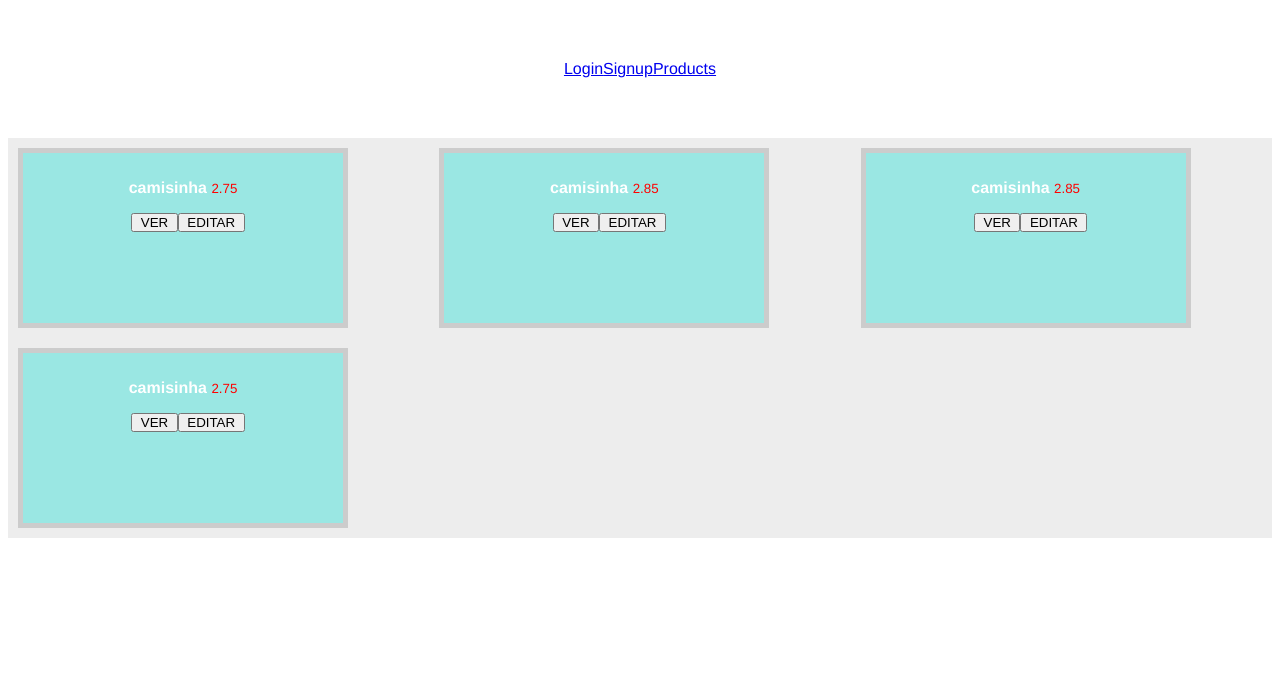
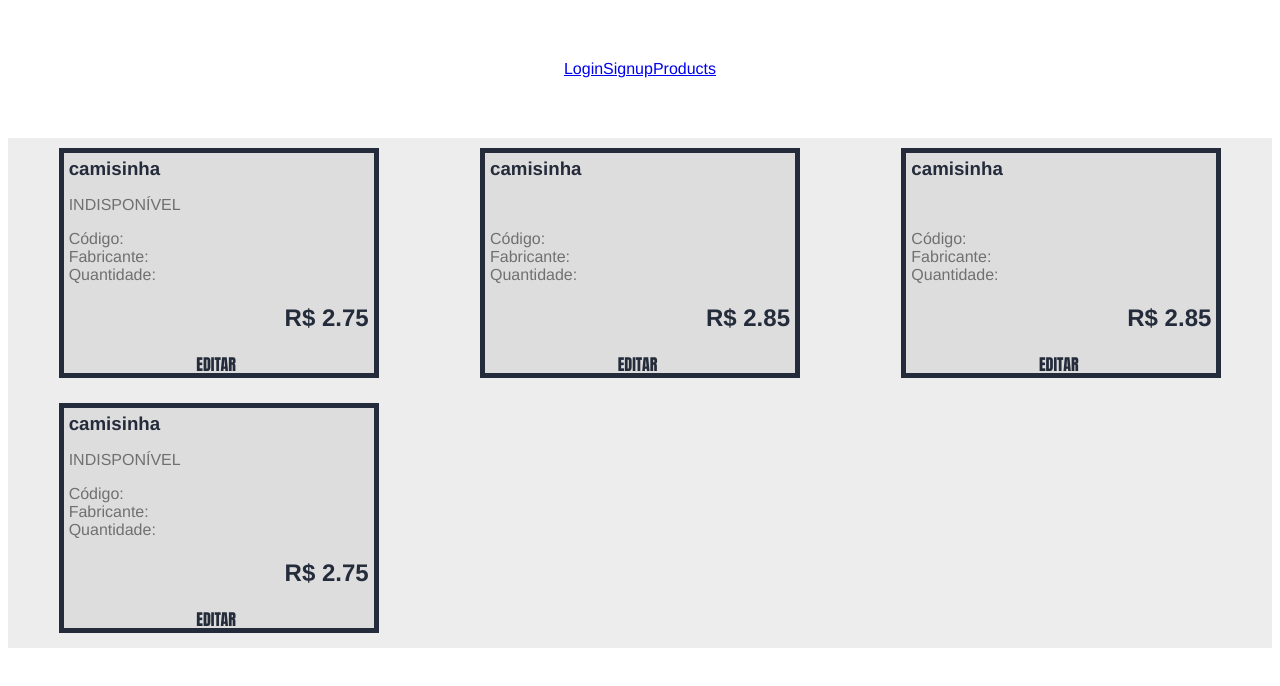
Before and after one commit to SpinnelSun/CCCPharmaClient, a Vue app: page /#/products in a window 1280 px wide. Shown: the top 686 px of the page. Built offline with nearby package versions, Linux system fonts and the light colour scheme.

Commit message:
Update ProductComponent

```diff
--- a/src/components/product/ProductComponent.vue
+++ b/src/components/product/ProductComponent.vue
@@ -3,26 +3,26 @@
       <div class="box">
         <article class="media">
 
-          <div class="media-left">
-            <figure class="image is-64x64">
+          <div class="media-content">
+                <h3 id="product-name"> {{product.name}}  </h3>
 
-            </figure>
-          </div>
+                <span :class="{available: product.avaliable, unavailable: !product.available}">
+                  <i class="fa fa-warning"></i>
+                    <p>INDISPONÍVEL </p>
+                </span>
 
-          <div class="media-content">
+                <div class="extra-infos">
+                  <p>Código: {{product.code}} <br>
+                  Fabricante: {{product.producer}} <br>
+                  Quantidade: {{product.amount}}</p>
 
-            <div class="content">
-              <p>
-                <strong>{{product.name}}</strong> <small>{{product.price}}</small>
-              </p>
+                </div>
+
+                <h2 id="product-price"> R$ {{product.price}} </h2>
             </div>
+            <div class="admin-options">
+              <a id="clickable" href="#">EDITAR</a>
 
-              <div class="level-left">
-                <a class="level-item">
-                  <button class="clicavel" >VER</button>
-                  <button class="clicavel">EDITAR</button>
-                </a>
-              </div>
           </div>
         </article>
 
@@ -40,7 +40,45 @@ export default {
 </script>
 
 <style>
-  #product-component template{
+.extra-infos{
+  text-align: left;
+  color: #707070
+}
+
+#clickable{
+  text-decoration: none;
+  margin-right: 5px;
+  margin-top: 0px;
+  padding: 0 7.5px;
+  color: #242B3A;
+  font-family: Impact, Haettenschweiler, 'Arial Narrow Bold', sans-serif;
+  text-decoration: none;
+}
+
+.admin-options:hover{
+  text-decoration: unset;
+}
+
+#product-name{
+  text-align: left;
+  color: #242B3A;
+  margin: 0px;
+}
+
+#product-price{
+  text-align: right;
+  color: #242B3A;
+}
+.unavailable{
+  text-align: left;
+  color: #707070;
+}
+.available{
+  text-align: left;
+  color: #DDDDDD;
+}
+
+template{
   height: 100%;
   padding-top: 10px;
   background: #e6ecf1;
@@ -52,43 +90,26 @@ export default {
   text-align: center;
 }
 
-#product-component .button {
-  margin-bottom: 20px;
+.product {
+  max-width: 500px;
+  margin: 0 auto;
+  padding-bottom: 5px;
 }
 
-#product-component .product {
-  max-width: 500px;
-  margin: 0 auto;
-  padding-bottom: 15px;
+.box {
+  width: 300px;
+  height: 210px;
+  margin-bottom: 0;
+  border-radius: 0;
+  background: #DDDDDD;
+  color: #FFF;
+  padding: 5px;
+  margin: 10px;
+  border: 5px solid #242B3A;
 }
 
-#product-component .box {
-  width: 300px;
-  height: 150px;
-  margin-bottom: 0;
-  border-radius: 0;
-  background: rgb(154, 231, 227);
-  color: #FFF;
-  padding: 10px;
-  margin: 10px;
-  border: 5px solid #CCC;
+.box:hover{
+  margin: 5px;
 }
 
-
-#product-component .content small {
-  color: #ff0000;
-}
-
-#product-component img {
-  border-radius: 30px;
-}
-
-#product-component .level-item {
-  padding-left: 10px;
-  color: #ff0000;
-}
-
-#product-component .clicavel {
-  padding: 0 7.5px;
-}
 </style>
```
